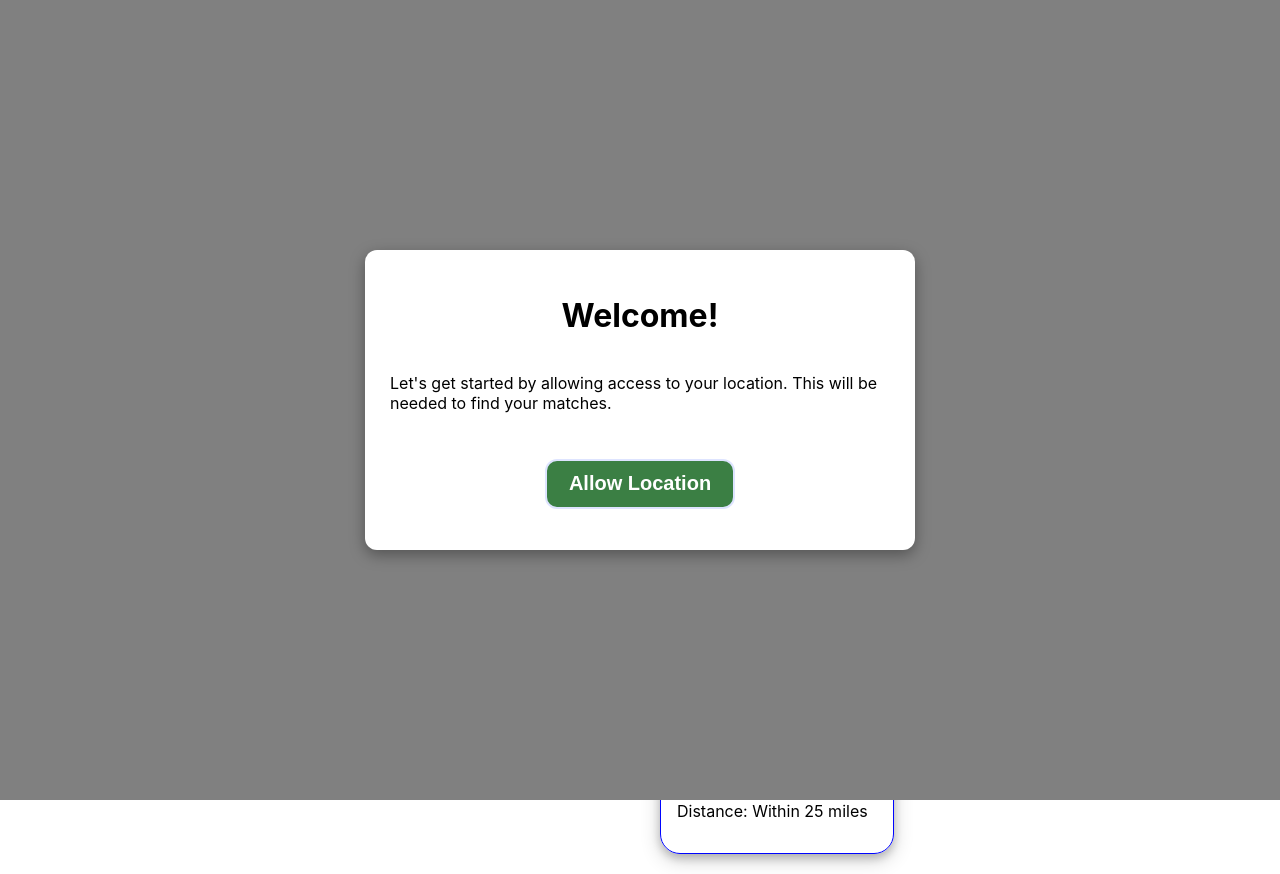
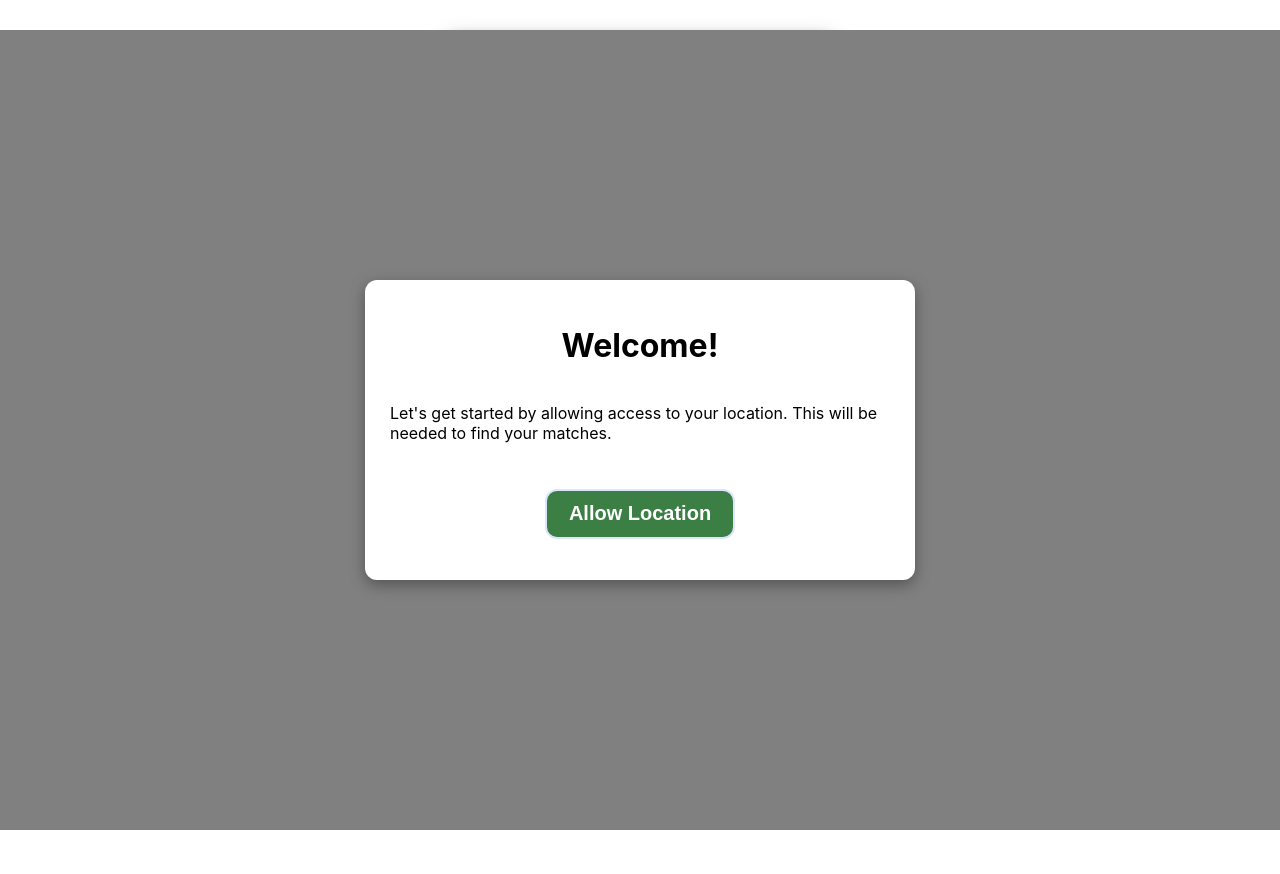
Before and after one commit to chungcaren/UserMatch, a React (Create React App) app in the folder usermatch/: page / in a window 1280 px wide. After the commit the page ends 800 px from the top, so only its background shows below. Built offline with nearby package versions, Linux system fonts and the light colour scheme; grey boxes are pictures that could not be loaded.

Commit message:
show/hide elements for navigation

```diff
--- a/usermatch/src/App.css
+++ b/usermatch/src/App.css
@@ -22,13 +22,11 @@ x/* App.css */
 }
 
 .left-section {
-  width: 50%;
-  float: left;
+  float: center;
 }
 
 .right-section {
-  width: 50%;
-  float: right;
+  float: center;
 }
 
 .match1 {
--- a/usermatch/src/App.js
+++ b/usermatch/src/App.js
@@ -3,6 +3,10 @@ import './App.css'; // Import the CSS file for styling
 import Modal from "./Components/Modal";
 
 function App() {
+
+  const [showForm, setShowForm] = useState(true);
+  const [showMatches, setShowMatches] = useState(false);
+
   const [location, setLocation] = useState(null);
 
   function getLocation() {
@@ -57,6 +61,9 @@ function App() {
     const form = useRef(null);
 
     const handleSubmit = (e) => {
+      setShowForm((showForm) => !showForm)
+      setShowMatches((showMatches) => !showMatches)
+
       e.preventDefault();
       const formData = new FormData(form.current);
 
@@ -95,6 +102,8 @@ function App() {
     };
 
     return (
+      <div className="user-profile">
+        <h1>Fill out your user profile!</h1>
       <div className="profile-input">
         <form id="userProfile" ref={form} onSubmit={handleSubmit}>
           <label htmlFor="username">Username:</label><br />
@@ -120,6 +129,7 @@ function App() {
           <input type="submit" value="Submit" />
         </form>
       </div>
+      </div>
     );
   }
 
@@ -135,16 +145,8 @@ function App() {
     return false;
   }
 
-  return (
-    <main className="app-main">
-      {openModal && <Modal closeModal={setOpenModal} getLocation={getLocation} />}
-      <div className="left-section">
-        <div className="user-profile">
-          <h1>Fill out your user profile!</h1>
-          <ProfileInput />
-        </div>
-      </div>
-      <div className="right-section">
+  function RevealUserMatches() {
+    return(
       <div className="nearby-users">
       <h1>Matches Near You:</h1>
       <div className="match1">
@@ -187,6 +189,17 @@ function App() {
         <p>Distance: Within 25 miles</p>
       </div>
     </div>
+    )
+  }
+
+  return (
+    <main className="app-main">
+      {openModal && <Modal closeModal={setOpenModal} getLocation={getLocation} />}
+      <div className="left-section">
+        {showForm && <ProfileInput />}
+      </div>
+      <div className="right-section">
+        {showMatches && <RevealUserMatches />}
       </div>
     </main>
   );
```
Lines whose indentation alone changed are shown as unchanged.
